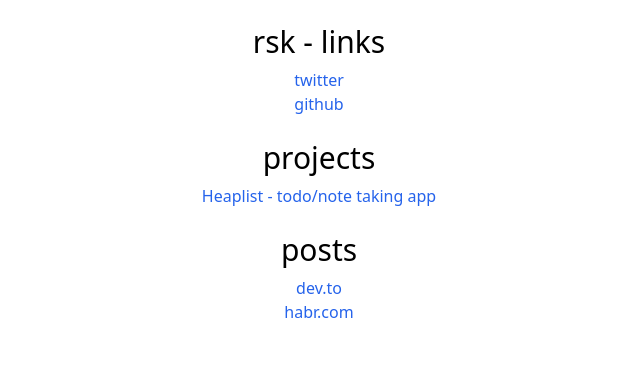
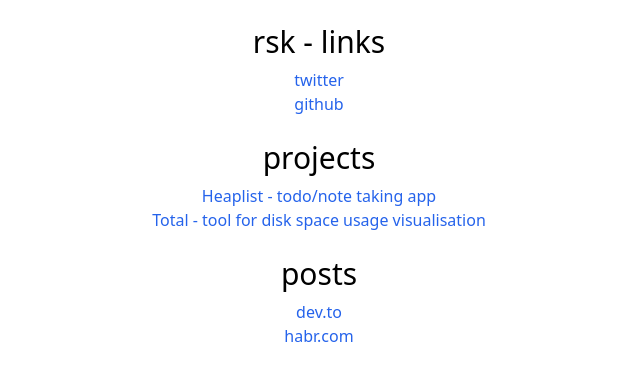
Before and after one commit to rsk700/rsk.me, a website: page index.html in a window 1280 px wide. Shown: the whole page, without its empty margins (321-961 px from the left). Drawn offline with Linux system fonts and the light colour scheme.

Commit message:
link to Total

```diff
--- a/index.html
+++ b/index.html
@@ -23,6 +23,7 @@
     </div>
     <div>
       <div><a href="https://heaplist.app/">Heaplist - todo/note taking app</a></div>
+      <div><a href="https://github.com/rsk700/total">Total - tool for disk space usage visualisation</a></div>
     </div>
     <div>
       <h1>posts</h1>
```
